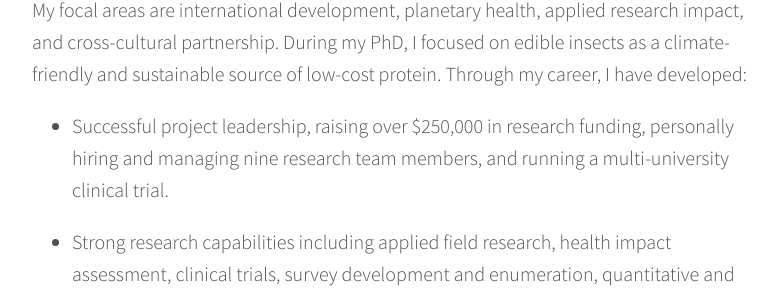
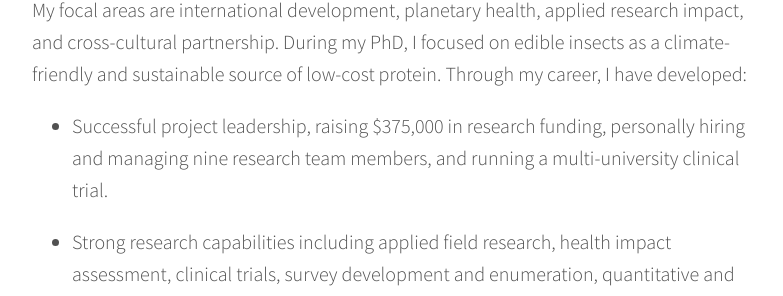
Before and after one commit to valeriestull/valeriestull.github.io, a Jekyll site: the page built from about-me.md, in a window 1280 px wide. Shown: the part 474-770 px from the top of the page, without its empty margins (248-1031 px from the left). Built offline with Jekyll 4.4.1, drawn with Linux system fonts in a browser that asks for light colours; nearby versions of some CDN libraries; some web fonts are replaced.

Commit message:
Update funding amount

```diff
--- a/about-me.md
+++ b/about-me.md
@@ -15,7 +15,7 @@ of low-cost protein.  Through my
 career, I have developed:
 
 
-- Successful project leadership, raising over $250,000 in
+- Successful project leadership, raising $375,000 in
   research funding, personally hiring and managing nine research team
   members, and running a multi-university clinical trial.
 
```
